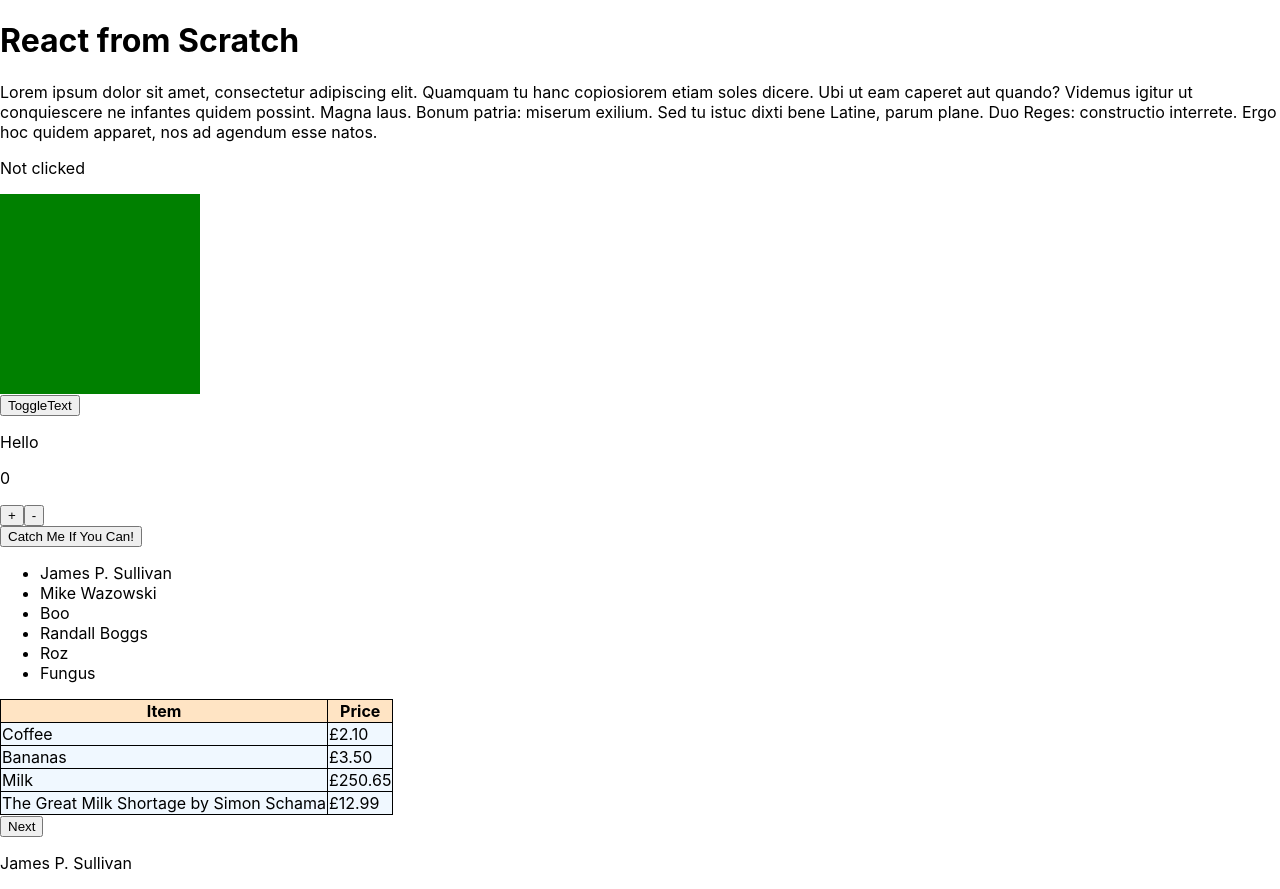
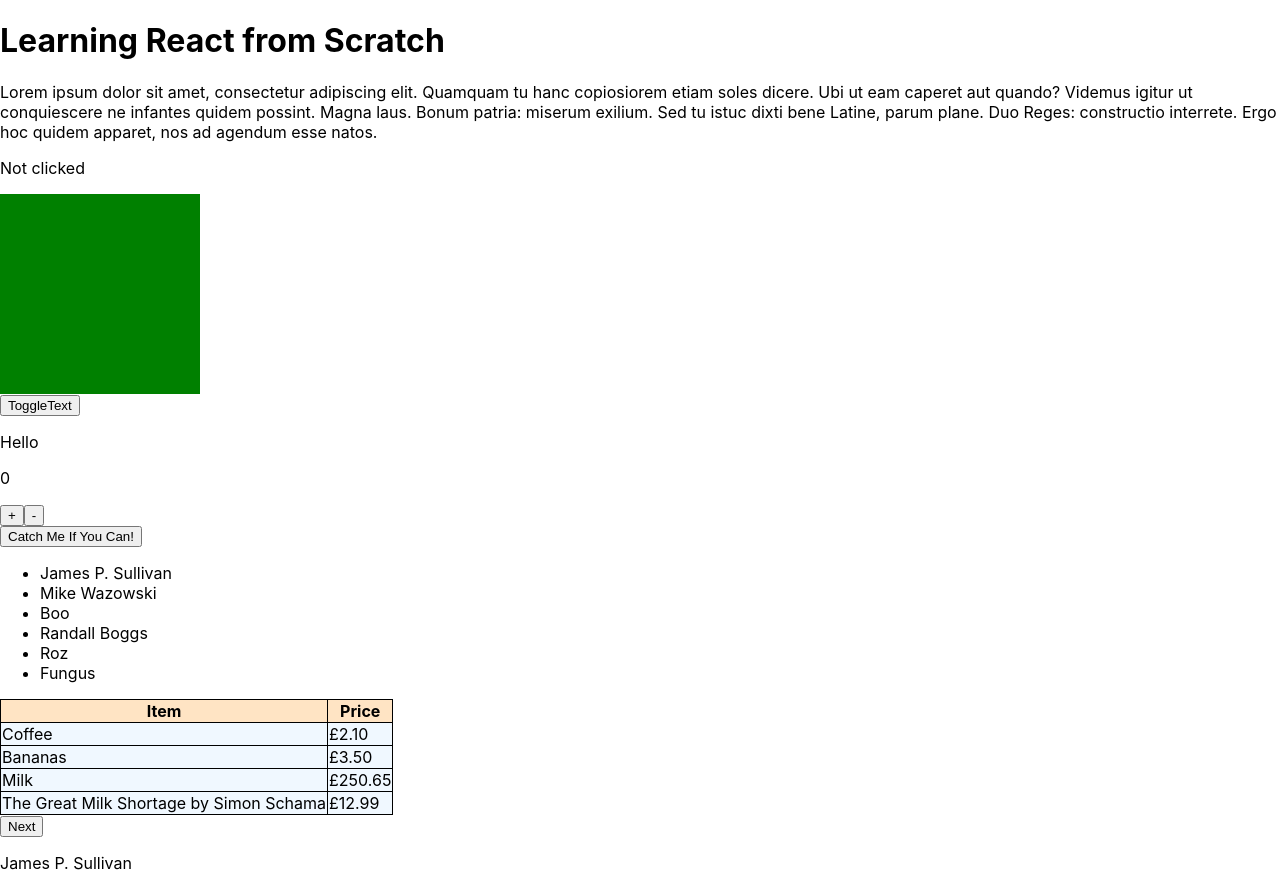
Before and after one commit to rmstibbard/week-09-react, a React (Create React App) app: page / in a window 1280 px wide. Built offline with nearby package versions, Linux system fonts and the light colour scheme.

Commit message:
Rollcall - WORKING

```diff
--- a/src/components2/Stuff.js
+++ b/src/components2/Stuff.js
@@ -14,7 +14,7 @@ import RollCall from './RollCall';
 
 const Stuff = () => (
     <React.Fragment>
-        <Header>React from Scratch</Header>
+        <Header>Learning React from Scratch</Header>
 
         <Paragraph>Lorem ipsum dolor sit amet, consectetur adipiscing elit. Quamquam tu hanc copiosiorem etiam soles dicere. Ubi ut eam caperet aut quando? Videmus igitur ut conquiescere ne infantes quidem possint. Magna laus. Bonum patria: miserum exilium. Sed tu istuc dixti bene Latine, parum plane. Duo Reges: constructio interrete. Ergo hoc quidem apparet, nos ad agendum esse natos.</Paragraph>
 
```
